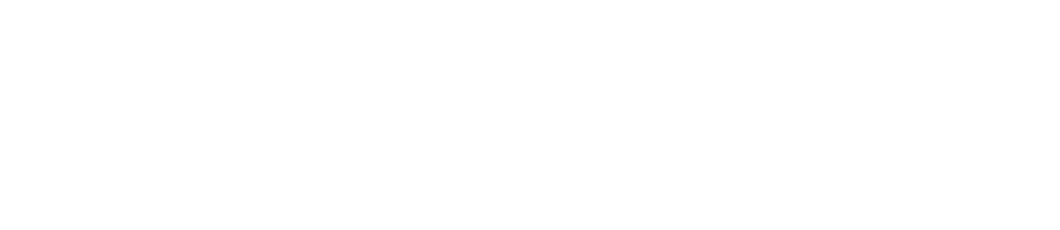
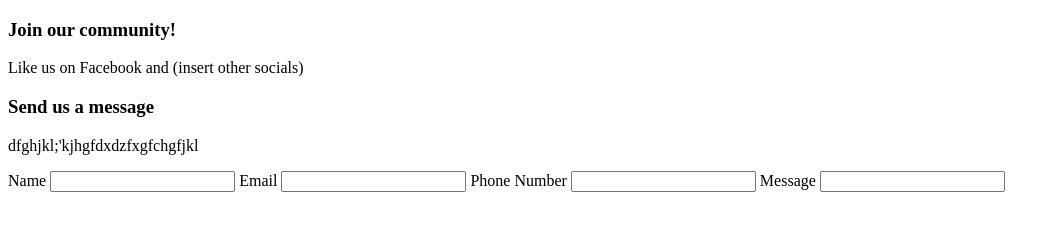
Before and after one commit to bca-code-for-charity/DeDilSe-web, a plain HTML site: page contactUs.html in a window 1280 px wide. Shown: the whole page, without its empty margins (0-1060 px from the left). Drawn offline with Linux system fonts and the light colour scheme.

Commit message:
add the input things

```diff
--- a/contactUs.html
+++ b/contactUs.html
@@ -6,6 +6,21 @@
     <title>Contact Us</title>
 </head>
 <body>
+    <h3>Join our community!</h3>
+    <p>Like us on Facebook and (insert other socials)</p>
+    <h3>Send us a message</h3>
+    <p>dfghjkl;'kjhgfdxdzfxgfchgfjkl</p>
 
+    <label for="name">Name</label>
+    <input type = "name" id="name" name="name" required>
+
+    <label for="email">Email</label>
+    <input type = "email" id="email" name="email" required>
+
+    <label for="phoneNumber">Phone Number</label>
+    <input type = "phoneNumber" id="phoneNumber" name="phoneNumber" required>
+
+    <label for="message">Message</label>
+    <input type = "message" id="message" name="message" required>
 </body>
 </html>
```
